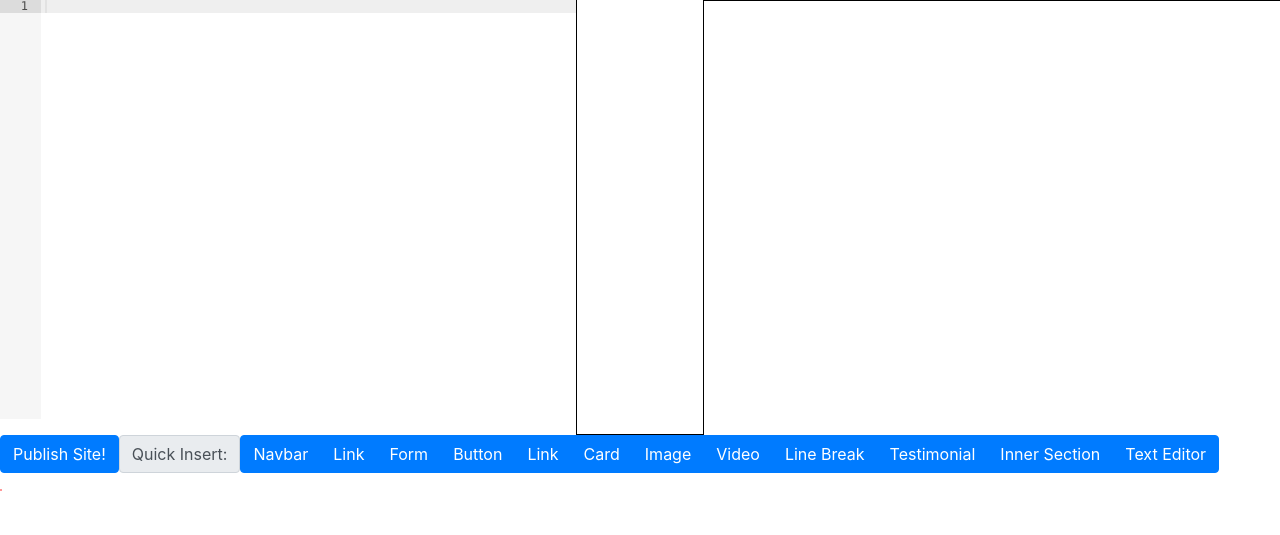
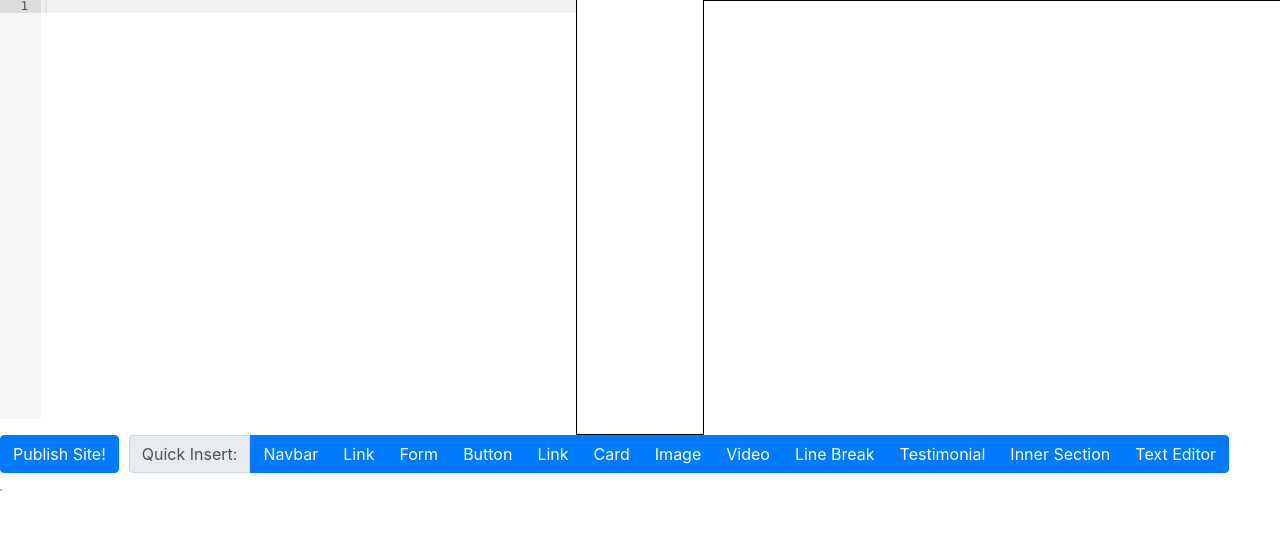
Before and after one commit to krishnans2006/Webitor, a Flask app: template src/templates/Edit/edit.html in a window 1280 px wide. Shown: the part 67-602 px from the top of the page. Run offline with Flask 2, Linux system fonts and the light colour scheme; the template is opened without the code that fills it, so the values that code supplies are empty; some libraries are stand-ins or nearby versions.

Commit message:
Quick insert bar looks better?

```diff
--- a/src/static/Edit/edit.css
+++ b/src/static/Edit/edit.css
@@ -37,3 +37,9 @@
 .dom-element.selected {
   background-color: yellow;
 }
+
+#basic-addon1 {
+    margin-left: 10px;
+    border-top-right-radius: 0px;
+    border-bottom-right-radius: 0px;
+}
--- a/src/templates/Edit/edit.html
+++ b/src/templates/Edit/edit.html
@@ -126,10 +126,11 @@
             <button type="button" class="btn btn-primary" onclick="window.location.href = '/unpublish/{{name}}';">
                 Unpublish Site!</button>
             {% endif %}
-            <span class="input-group-text" id="basic-addon1">Quick Insert:</span>
             <div class="btn-group" role="group" aria-label="Quick Actions">
+                <span class="input-group-text" id="basic-addon1">Quick Insert:</span>
                 <button type="button" class="btn btn-primary" onclick="insertAtCursor('Navbar');" aria-describedby="basic-addon1">
-                    Navbar</button><button type="button" class="btn btn-primary" onclick="insertAtCursor('Link');">
+                    Navbar</button>
+                <button type="button" class="btn btn-primary" onclick="insertAtCursor('Link');">
                     Link
                 </button>
                 <button type="button" class="btn btn-primary" onclick="insertAtCursor('Form');">
```
